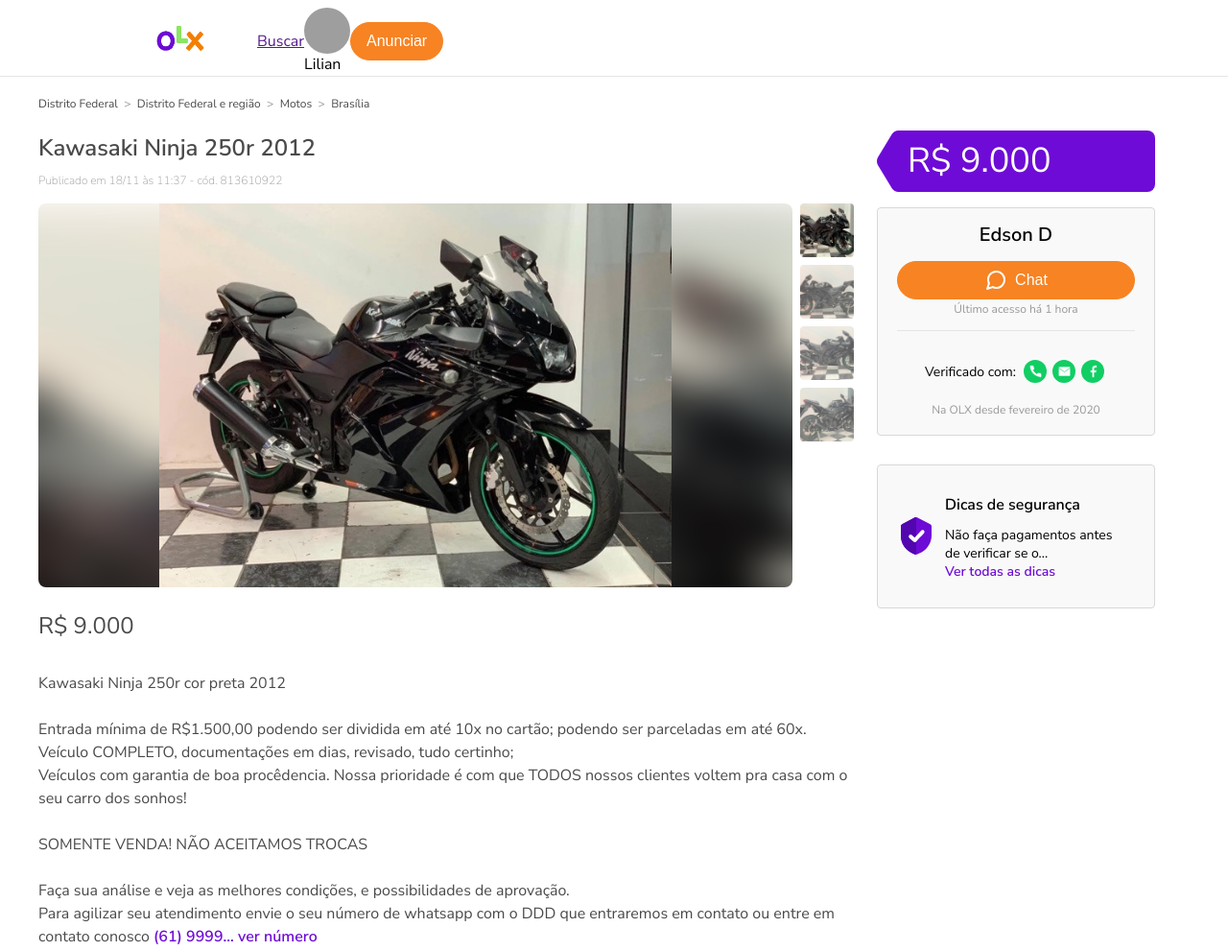
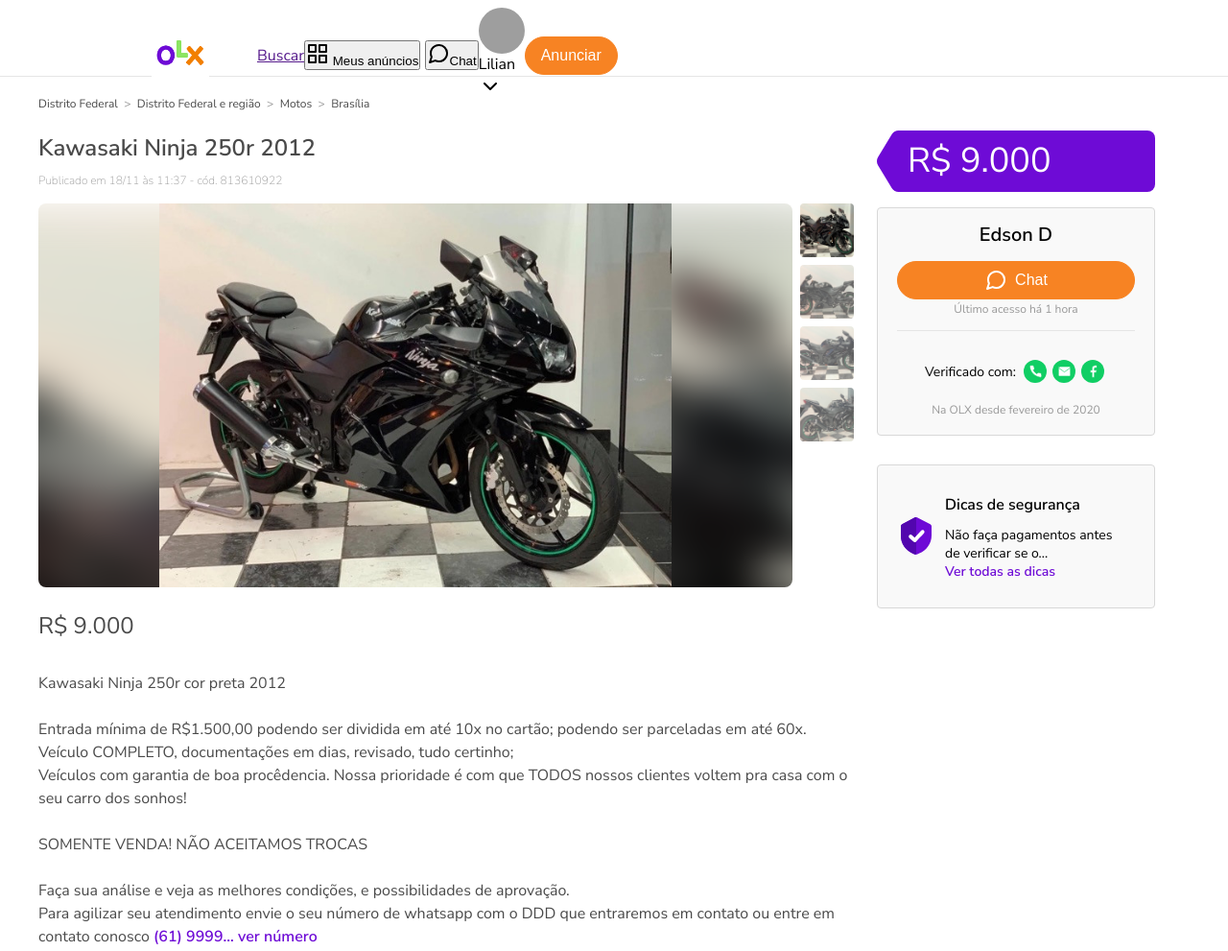
Before and after one commit to luanastephany/olx-clone, a plain HTML site: page index.html in a window 1280 px wide. Shown: the top 991 px of the page at 96% size. Drawn offline with nearby package versions, Linux system fonts and the light colour scheme; grey boxes are pictures that could not be loaded.

Commit message:
finalizando html do projeto

```diff
--- a/index.html
+++ b/index.html
@@ -35,12 +35,28 @@
                <a href="">Buscar</a>
             </div>
 
+            <!--Parte de "meus anuncios e chat" -->
+            <div class="actions">
+
+               <button class="action">
+                  <i data-feather="grid"></i>
+                  <span>Meus anúncios</span>
+               </button>
+
+               <button class="action">
+                  <i data-feather="message-circle"></i>Chat
+               </button>
+
+            </div>
+
             <!-- Avatar -->
             <div class="avatar">
                <img
                   src="https://images-na.ssl-images-amazon.com/images/M/MV5BMTUxMjM1MzgxMl5BMl5BanBnXkFtZTcwNDI0NDE5NQ@@._V1_UY256_CR4,0,172,256_AL_.jpg"
                   alt="">
                <p>Lilian</p>
+               <i data-feather="chevron-down"></i>
+
             </div>
 
 
```
